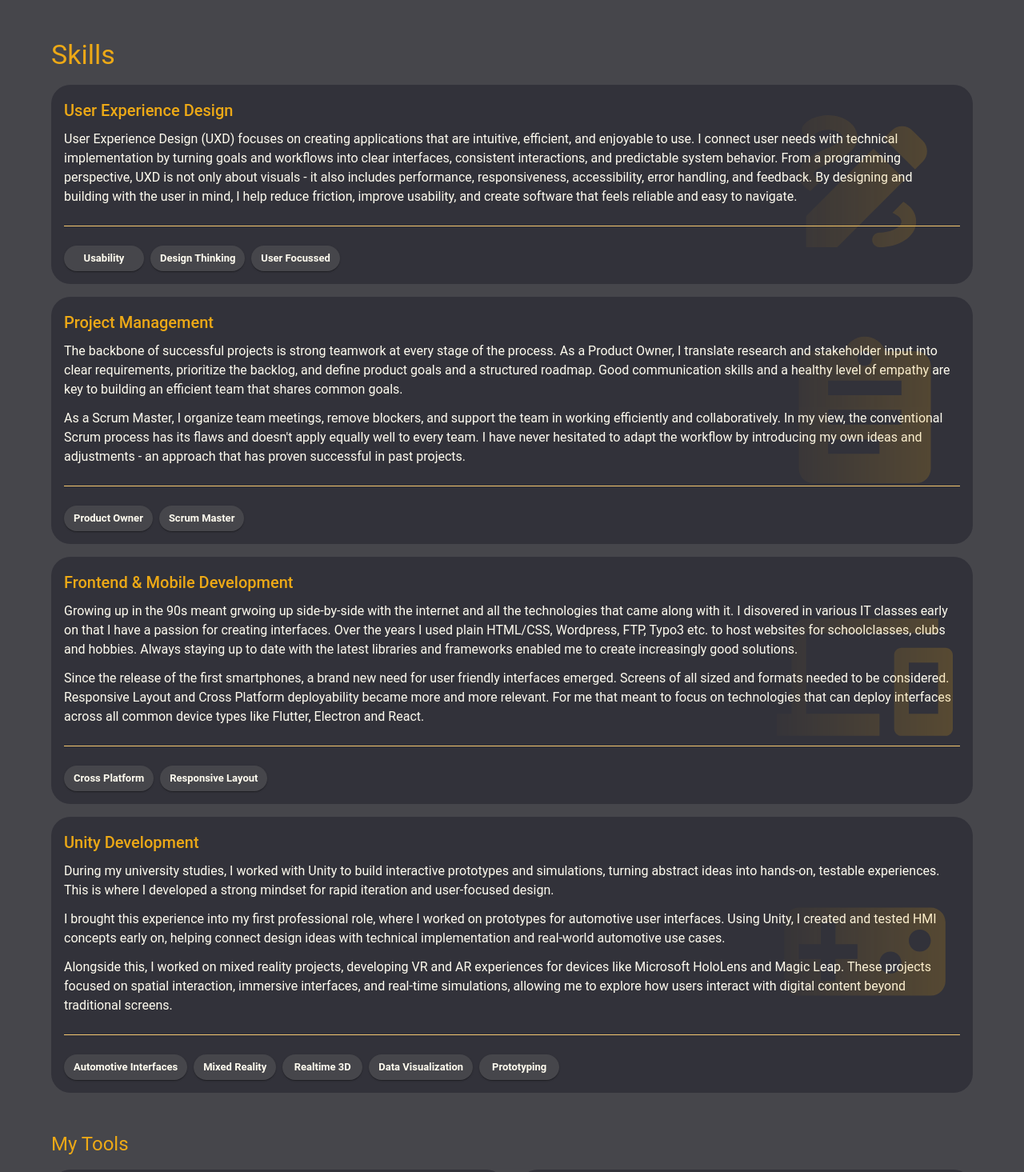
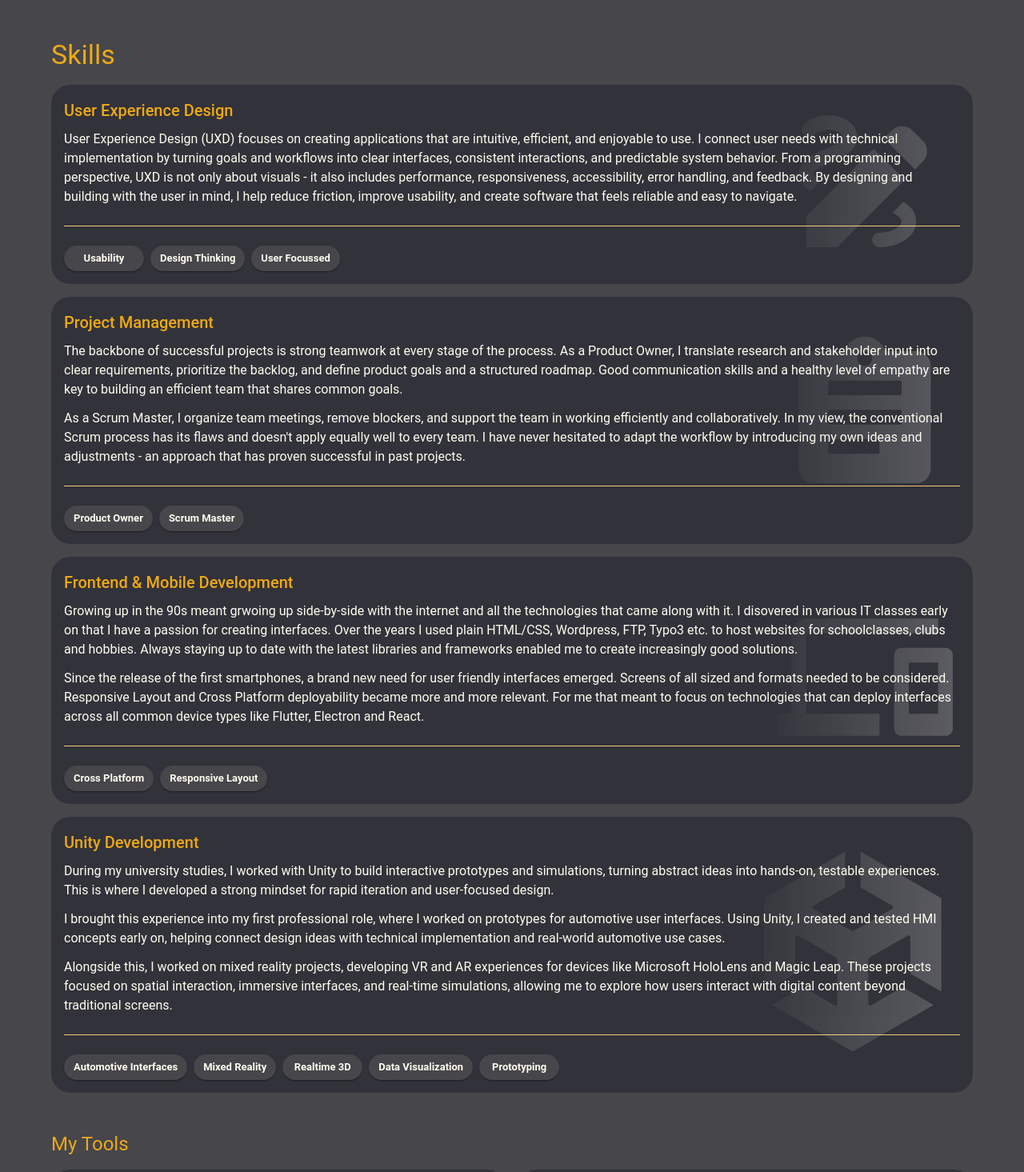
Before and after one commit to KarlSupertramp/HostNextJs, a Next.js app: page /skills in a window 1280 px wide. Shown: the top 1465 px of the page at 80% size. Built offline with nearby package versions, Linux system fonts and the light colour scheme.

Commit message:
Updated skills page

```diff
--- a/app/contact/page.tsx
+++ b/app/contact/page.tsx
@@ -13,12 +13,12 @@ const socials = [
     label: "github.com/KarlSupertramp",
     ariaLabel: "GitHub"
   },
-  {
+  /*{
     href: "https://www.linkedin.com/in/karl-martin-b95981183/",
     icon: LinkedInIcon,
     label: "linkedin.com/in/karl-martin-b95981183",
     ariaLabel: "LinkedIn"
-  },
+  },*/
   {
     href: "mailto:KarlUweMartin@gmail.com",
     icon: EmailIcon,
--- a/app/skills/page.tsx
+++ b/app/skills/page.tsx
@@ -13,6 +13,9 @@ import DrawIcon from '@mui/icons-material/Draw';
 import AssignmentIcon from '@mui/icons-material/Assignment';
 import PhonelinkIcon from '@mui/icons-material/Phonelink';
 import VideogameAssetIcon from '@mui/icons-material/VideogameAsset';
+
+import Image from "next/image";
+import UnityLogo from "../../public/UnityLogo_White.svg";
 
 
 export default function SkillsPage({ id }: { id?: string }){
@@ -186,25 +189,25 @@ export default function SkillsPage({ id }: { id?: string }){
         </Typography>
 
        <SkillArticle
-          bgIcon={<DrawIcon sx={{ fontSize: 220 }} />}
+          bgIcon={<DrawIcon sx={{ color:"white", fontSize: 220 }} />}
           title="User Experience Design"
           paragraphs={[t("ux1")]}
           chips={["Usability", "Design Thinking", "User Focussed"]}/>
 
         <SkillArticle
-          bgIcon={<AssignmentIcon sx={{ fontSize: 220 }} />}
+          bgIcon={<AssignmentIcon sx={{ color:"white", fontSize: 220 }} />}
           title="Project Management"
           paragraphs={[t("management1"), t("management2")]}
           chips={["Product Owner", "Scrum Master"]}/>
 
         <SkillArticle
-          bgIcon={<PhonelinkIcon sx={{ fontSize: 220 }} />}
+          bgIcon={<PhonelinkIcon sx={{ color:"white", fontSize: 220 }} />}
           title="Frontend & Mobile Development"
           paragraphs={[t("frontend1"), t("frontend2")]}
           chips={["Cross Platform", "Responsive Layout"]}/>
 
         <SkillArticle
-          bgIcon={<VideogameAssetIcon sx={{ fontSize: 220 }} />}
+          bgIcon={<Image width={250} src={UnityLogo} alt={"unity"}/>}
           title="Unity Development"
           paragraphs={[t("unity1"), t("unity2"), t("unity3")]}
           chips={["Automotive Interfaces", "Mixed Reality", "Realtime 3D", "Data Visualization", "Prototyping" ]}/>
```
Also changed, not shown: public/UnityLogo_White.svg (added). Lines whose indentation alone changed are shown as unchanged.
